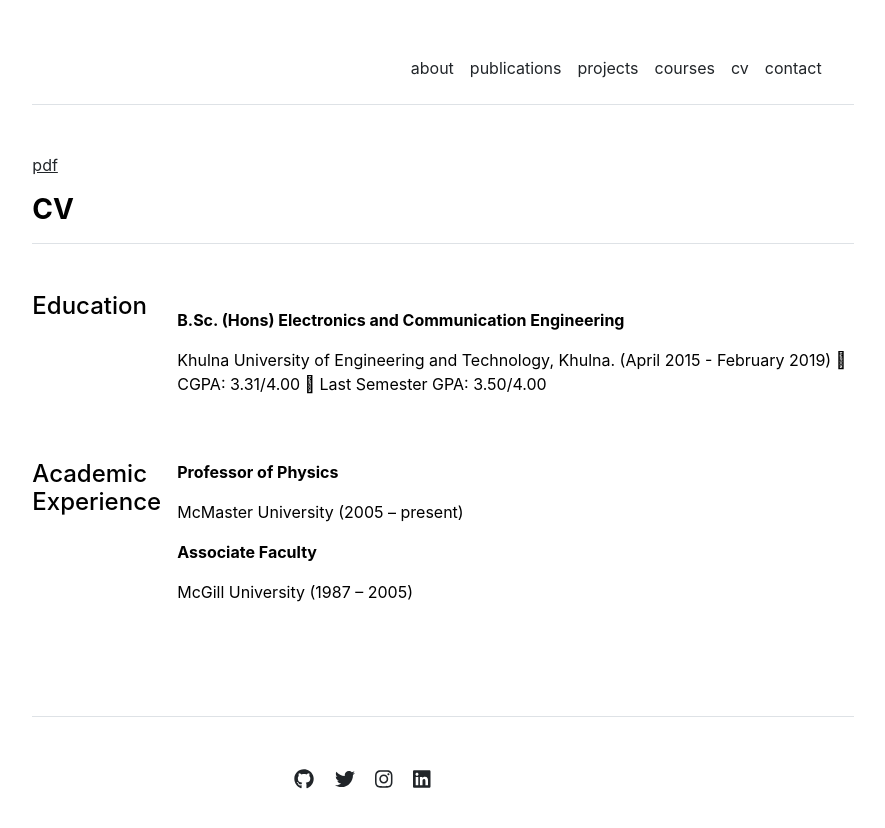
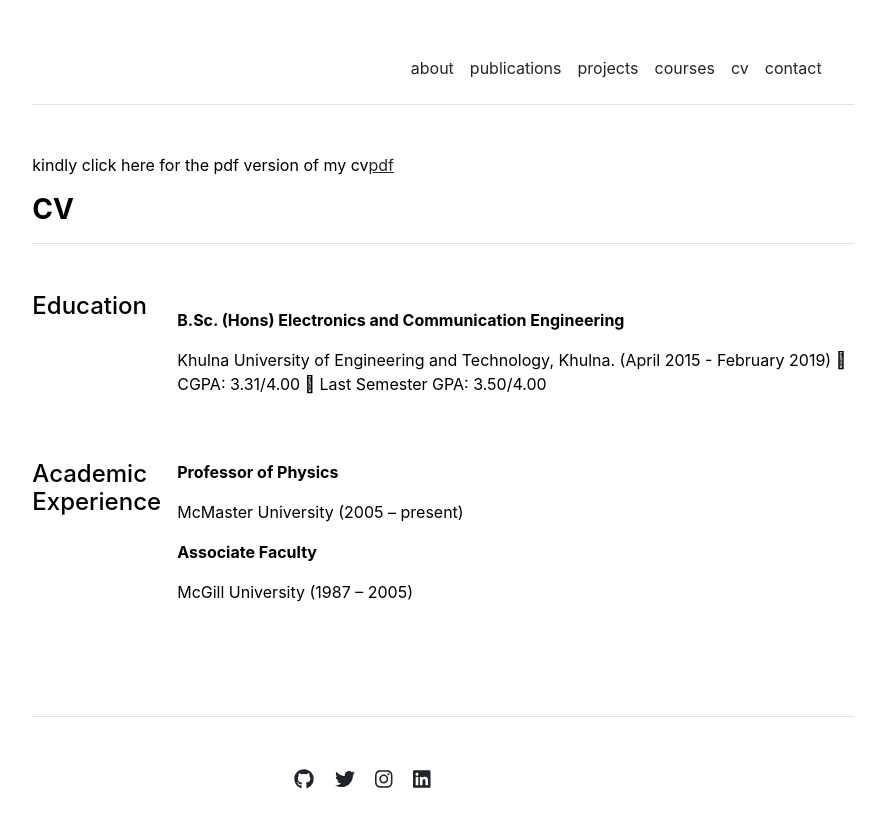
Before and after one commit to Anannabiswas/anannabiswas.github.io, a Jekyll site: the page built from cv.md, in a window 1280 px wide. Shown: the top 828 px of the page, without its empty margins (197-1082 px from the left). Built offline with Jekyll 4.4.1, drawn with Linux system fonts in a browser that asks for light colours.

Commit message:
Update cv.md

```diff
--- a/cv.md
+++ b/cv.md
@@ -2,4 +2,4 @@
 layout: cv
 title: "CV"
 ---
-<a href="https://github.com/Anannabiswas/anannabiswas.github.io/blob/main/assets/cv/Ananna_CV.pdf">pdf</a>
+kindly click here for the pdf version of my cv<a href="https://github.com/Anannabiswas/anannabiswas.github.io/blob/main/assets/cv/Ananna_CV.pdf">pdf</a>
```
